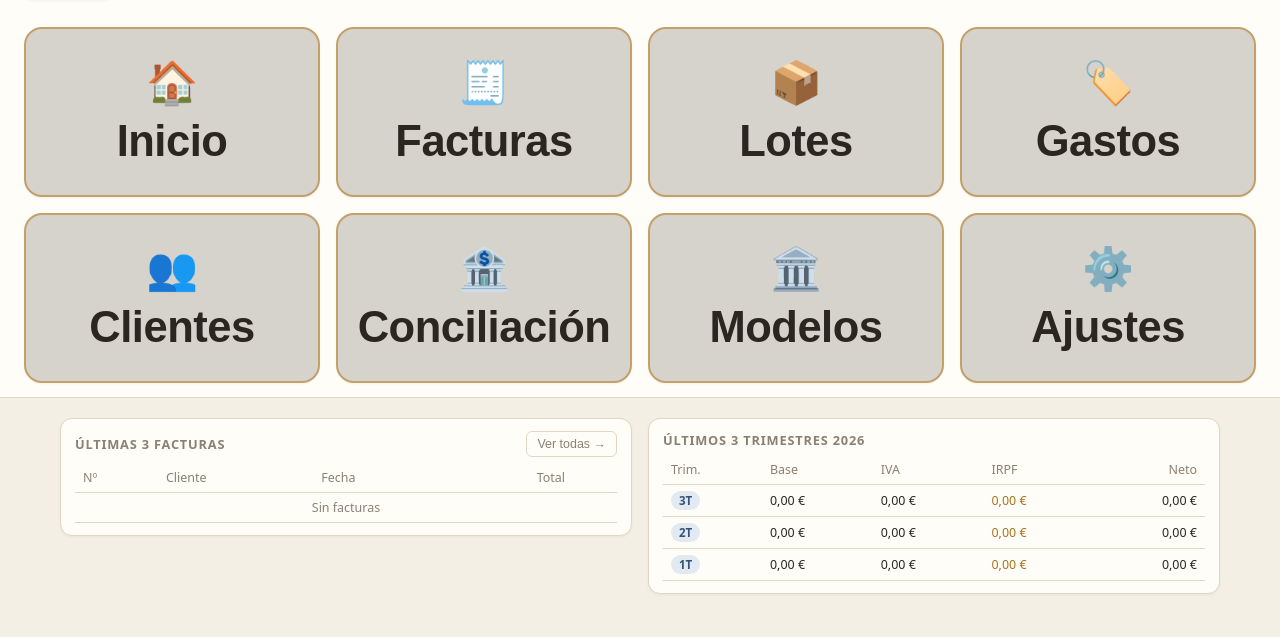
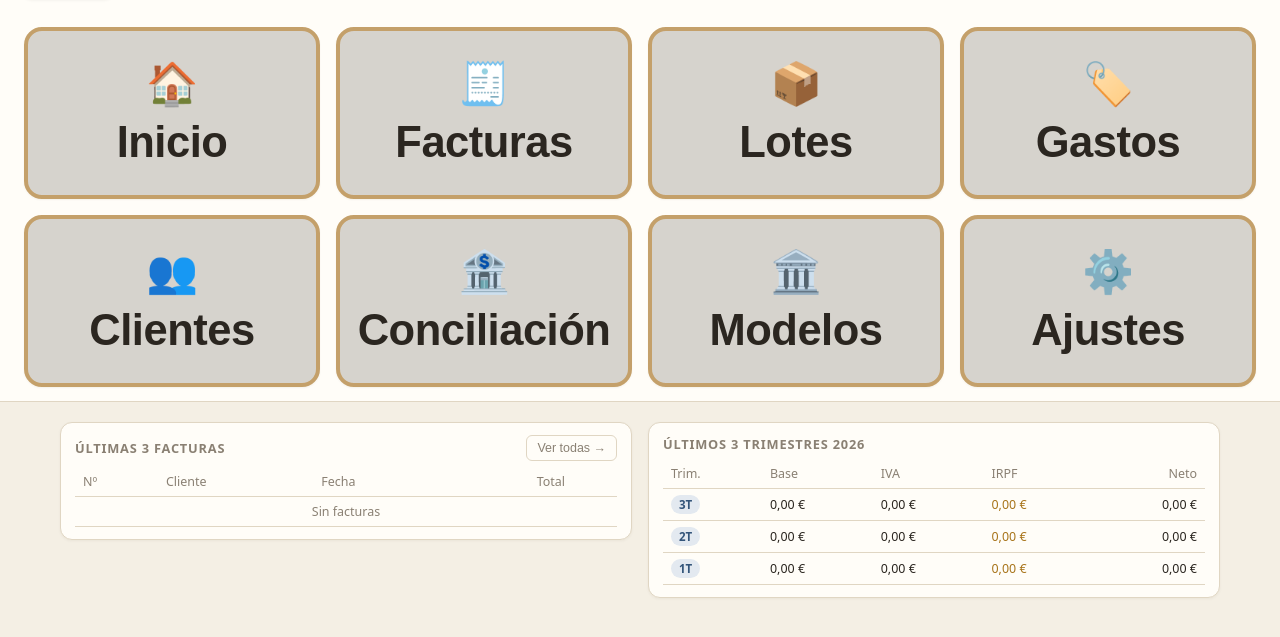
Before and after one commit to lilianatacfacturacion-stack/Facturacion-LILI, a plain HTML site: page index.html in a window 1280 px wide. Shown: the part 77-714 px from the top of the page. Drawn offline with Linux system fonts and the light colour scheme.

Commit message:
Borde dorado de los botones de Inicio más ancho
Co-Authored-By: Claude Opus 5.5 <noreply@anthropic.com>
Claude-Session: https://claude.ai/code/session_016mBgrUvShYvqqWFgTiAXUv

```diff
--- a/index.html
+++ b/index.html
@@ -91,7 +91,7 @@ header > button.btn-ghost { margin-left: auto; }
 /* Menú: grande en Inicio, compacto en el resto */
 nav button .ico { margin-right: 6px; }
 body.en-inicio nav { grid-template-columns: repeat(4, 1fr); gap: 16px; margin-top: 14px; }
-body.en-inicio nav button { display: flex; flex-direction: column; align-items: center; justify-content: center; gap: 10px; padding: 28px 6px; font-size: min(2.9rem, 3.4vw); font-weight: 600; letter-spacing: -0.5px; border-radius: 18px; min-height: 170px; background: #d6d3cd; border: 2.5px solid #c4a06a; color: #2b2620; }
+body.en-inicio nav button { display: flex; flex-direction: column; align-items: center; justify-content: center; gap: 10px; padding: 28px 6px; font-size: min(2.9rem, 3.4vw); font-weight: 600; letter-spacing: -0.5px; border-radius: 18px; min-height: 170px; background: #d6d3cd; border: 4px solid #c4a06a; color: #2b2620; }
 body.en-inicio nav button .ico { font-size: 2.6rem; margin: 0; }
 body.en-inicio nav button.active { background: #d6d3cd; color: #2b2620; border-color: #c4a06a; }
 body.en-inicio nav button:hover { background: #cac6bf; border-color: #a8844d; color: var(--accent); transform: translateY(-2px); box-shadow: 0 6px 14px rgba(60,45,20,.10); }
```
